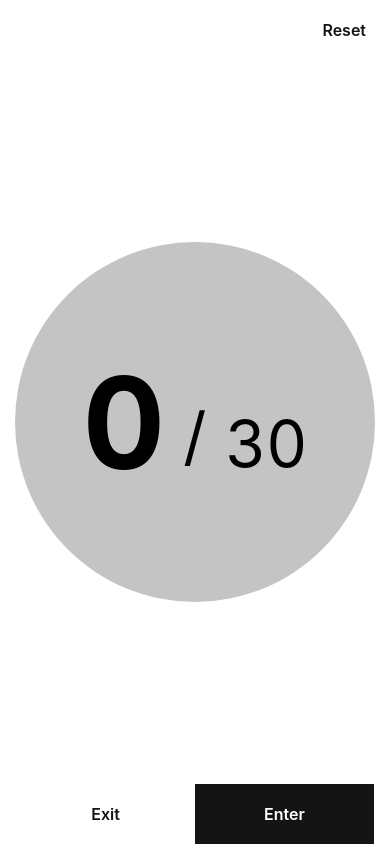
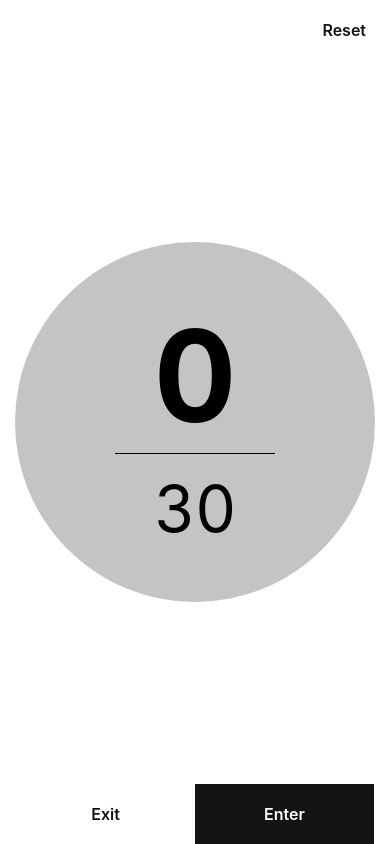
Before and after one commit to sunkibaek/tiny-visitor-counter, a React Native app: screen / in a window 390 px wide. Built offline with nearby package versions, Linux system fonts and the light colour scheme.

Commit message:
Edit to use vertical layout to accmodate more digits

```diff
--- a/src/screens/HomeScreen/CounterSection.js
+++ b/src/screens/HomeScreen/CounterSection.js
@@ -14,18 +14,14 @@ const styles = StyleSheet.create({
     fontVariant: ["tabular-nums"],
   },
   divider: {
-    fontSize: 64,
-    lineHeight: 128,
+    height: 1,
+    width: 160,
+    backgroundColor: "#000000",
   },
   maxVisitorText: {
     fontSize: 64,
-    lineHeight: 128,
-    marginBottom: -8,
     fontVariant: ["tabular-nums"],
-  },
-  row: {
-    flexDirection: "row",
-    alignItems: "flex-end",
+    marginTop: 16,
   },
   circle: {
     alignItems: "center",
@@ -54,14 +50,18 @@ const CounterSection = ({ current, max, currentStatus }) => {
   return (
     <View style={styles.container}>
       <View style={styles.circle}>
-        <View style={styles.row}>
-          <Text style={getCurrentVisitorTextStyle(currentStatus)}>
-            {current}
-          </Text>
+        <Text
+          style={getCurrentVisitorTextStyle(currentStatus)}
+          includeFontPadding={false}
+        >
+          {current}
+        </Text>
 
-          <Text style={styles.divider}> / </Text>
-          <Text style={styles.maxVisitorText}>{max}</Text>
-        </View>
+        <Text style={styles.divider} />
+
+        <Text style={styles.maxVisitorText} includeFontPadding={false}>
+          {max}
+        </Text>
       </View>
     </View>
   );
```
